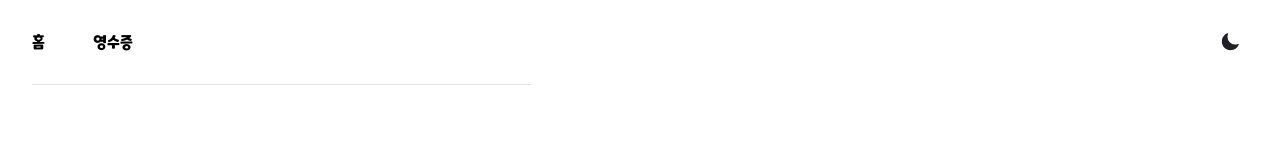
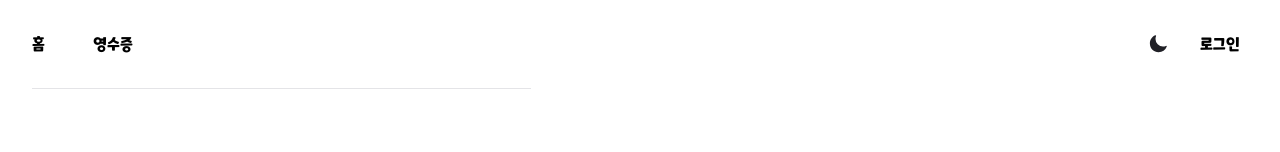
Before and after one commit to VVSOGI/Receipt, a Next.js app in the folder frontend/: page /en/editor in a window 1280 px wide. Shown: the top 152 px of the page. Built offline with nearby package versions, Linux system fonts and the light colour scheme.

Commit message:
Update styles and add login link to Header component

```diff
--- a/frontend/src/app/[lang]/order/resource.ts
+++ b/frontend/src/app/[lang]/order/resource.ts
@@ -12,7 +12,7 @@ export const styles = {
     orderWrapper:
         'dark:hover:bg-gray-600 dark:active:bg-gray-700 dark:bg-gray-700 hover:bg-gray-100 active:bg-gray-200 flex w-full h-fit cursor-pointer select-none flex-col gap-1 p-4 transition shadow-order rounded-[4px]',
     orderTitleWrapper: 'flex items-center gap-4 text-base3',
-    orderTitle: `dark:text-slate-200 text-base2 font-[600] leading-[2.5rem]`,
+    orderTitle: `dark:text-slate-200 text-base2 font-[600] mb-[4px] leading-[1.5rem]`,
     orderContents: `dark:text-slate-200 text-base0`,
     orderEmail: `dark:text-slate-200 text-base0 text-slate-800`,
 
--- a/frontend/src/app/common/Header.tsx
+++ b/frontend/src/app/common/Header.tsx
@@ -20,7 +20,12 @@ export const Header = ({ locale }: Props) => {
                     </li>
                 </ul>
 
-                <ThemeButton />
+                <div className="flex items-center gap-4">
+                    <ThemeButton />
+                    <Link className={commonStyles.themeButton} href={`/${locale}/login`}>
+                        로그인
+                    </Link>
+                </div>
             </nav>
         </header>
     )
--- a/frontend/src/app/common/resource.ts
+++ b/frontend/src/app/common/resource.ts
@@ -3,27 +3,27 @@ import { oneMobilePopOTF, oneMobileTitleOTF } from '@/fonts'
 export const commonStyles = {
     /** Layout */
     screen: 'h-auto',
-    section: 'h-full min-h-[100vh] container flex gap-8 mb-[10rem]',
+    section: 'h-full min-h-[100vh] container flex gap-8 mb-[160px]', // 10rem to 160px
 
     /** Page */
-    divider: 'mb-[4rem] border-t border-t-gray-200',
-    title: `${oneMobileTitleOTF.className} mb-6 text-base4 font-bold`,
+    divider: 'mb-[64px] border-t border-t-gray-200', // 4rem to 64px
+    title: `${oneMobileTitleOTF.className} mb-6 text-base4 font-bold`, // no rem change
 
     /** Header */
-    headerWrapper: 'py-6',
+    headerWrapper: 'py-6', // no rem change
     navbar: 'container flex items-center justify-between',
-    listWrapper: 'flex gap-6',
-    list: 'flex gap-12',
-    listItem: `${oneMobilePopOTF.className} dark:text-[#239c62]`,
+    listWrapper: 'flex gap-6', // no rem change
+    list: 'flex gap-12', // no rem change
+    listItem: `dark:text-[#239c62] ${oneMobilePopOTF.className}`,
 
     /** Footer */
-    footerWrapper: 'flex h-[10rem] items-center justify-center border-t border-t-gray-200 p-[9.25rem] py-6',
+    footerWrapper: 'flex h-[160px] items-center justify-center border-t border-t-gray-200 p-[148px] py-6', // 10rem to 160px, 9.25rem to 148px
     footerContents: 'hover:text-red-500 text-3xl w-fit cursor-pointer select-none font-bold transition',
 
     /** ThemeButton */
-    themeButton: 'hover:bg-zinc-100 dark:hover:bg-zinc-700 flex items-center justify-center rounded-lg p-2 transition-colors',
+    themeButton: `hover:bg-zinc-100 active:bg-gray-200 dark:hover:bg-zinc-700 dark:active:bg-gray-900 ${oneMobilePopOTF.className} flex items-center justify-center rounded-lg p-2 transition-colors dark:text-[#239c62] user-select`, // no rem change
 
     /** Icons */
-    sunIcon: 'h-5 w-5 text-[#239c62]',
-    moonIcon: 'h-5 w-5 text-[#202026]'
+    sunIcon: 'h-5 w-5 text-[#239c62]', // no rem change
+    moonIcon: 'h-5 w-5 text-[#202026]' // no rem change
 }
```
